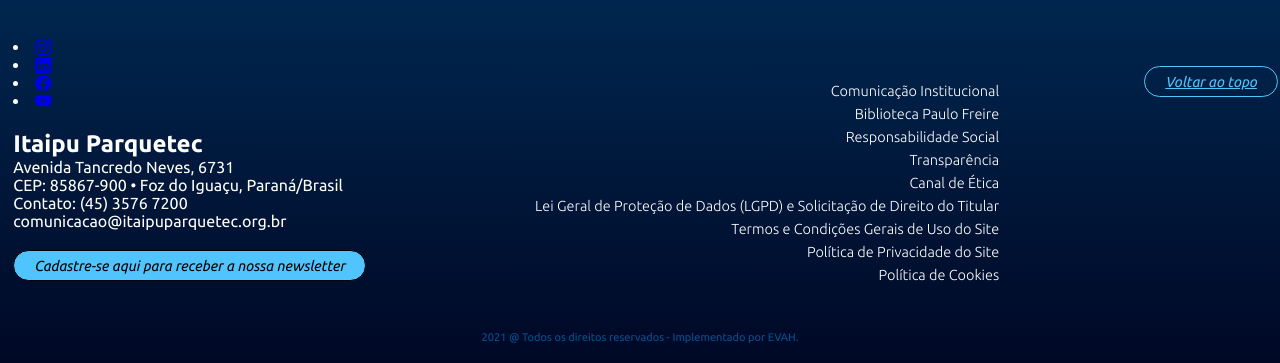
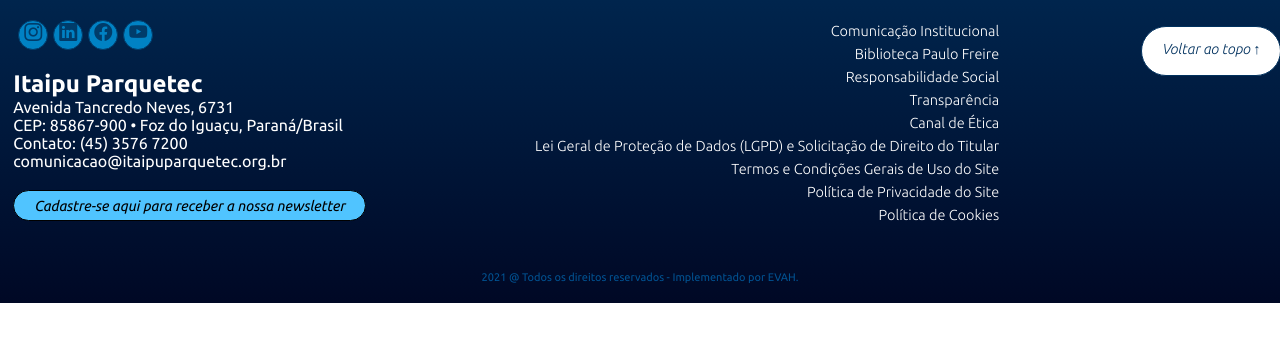
Before and after one commit to JoaoEmanoelM/desenvWeb2024, a plain HTML site: page ptiClone/index.html in a window 1280 px wide. Shown: the part 2867-3230 px from the top of the page. After the commit the page ends 3170 px from the top, so only its background shows below. Drawn offline with nearby package versions, Linux system fonts and the light colour scheme.

Commit message:
Add files via upload

```diff
--- a/ptiClone/index.html
+++ b/ptiClone/index.html
@@ -350,10 +350,10 @@
                         </div>
                         <div class="icones">
                             <ul></ul>
-                                <li><a href="#"><i class="bi bi-instagram"></i></a></li>
-                                <li><a href="#"><i class="bi bi-linkedin"></i></a></li>
-                                <li><a href="#"><i class="bi bi-facebook"></i></a></li>
-                                <li><a href="#"><i class="bi bi-youtube"></i></a></li>
+                                <li><a href="#"><i class="bi2 bi-instagram"></i></a></li>
+                                <li><a href="#"><i class="bi2 bi-linkedin"></i></a></li>
+                                <li><a href="#"><i class="bi2 bi-facebook"></i></a></li>
+                                <li><a href="#"><i class="bi2 bi-youtube"></i></a></li>
                             </ul>
                         </div>
                         <div class="informacoes">
@@ -380,7 +380,7 @@
                         </ul>
                     </div>
                     <div class="conteudoDireita">
-                        <a href="#">Voltar ao topo</a>
+                        <a href="#">Voltar ao topo ↑ </a>
                     </div>
                 </div>
 
--- a/ptiClone/style.css
+++ b/ptiClone/style.css
@@ -351,11 +351,49 @@
     height: 115px;
 }
 
-.rodape .conteudoEsquerda .icones ul{
+.icones {
+    display: flex;
+    flex-direction: row;
+    list-style-type: none;
+    gap: 5px;
+    font-weight: 100;
+}
+
+.bi2 {
+    display: inline;
+    padding: 5px;
     display: inline-block;
-    list-style: none;
-    width: 100%;
+    background-color: #0082c4;
+    font-size: 18px;
+    height: 30px;
+    width: 30px;
+    line-height: 18px;
+    text-align: center;
+    align-items: center;
+    color: #003C6A;
+    cursor: pointer;
+    border-style: solid;
+    border-radius: 50px 50px 50px 50px;
+    border-width: 1px 1px 1px 1px;
+    padding-top: 2px;
+}
 
+
+
+.contato {
+    margin-top: 12px;
+    color: white;
+    font-size: 14px;
+    font-weight: 300;
+    line-height: 21px;
+}
+
+.bi2:hover {
+    color: #0082c4;
+    background-color: #003C6A;
+    border-color: #0082c4;
+    transition: 0.2s ease;
+    cursor: pointer;
 }
 
 
@@ -454,16 +492,18 @@
 .conteudoDireita a {
     font-family: "Ubuntu", Sans-serif;
     font-size: 14.5px;
-    font-weight: 400;
+    font-weight: 200;
     font-style: italic;
-
-    background-color: transparent;
-    color: #50c4ff;
-
+    text-decoration: none;
+    background-color: white;
+    color: #00315E;
+    text-align: center;
+    height: 50px;
     border-style: solid;
     border-width: 1px 1px 1px 1px;
     border-radius: 50px 50px 50px 50px;
     padding: 6px 20px 6px 20px;
+    padding-top: 13px;
 }
 
 .conteudoDireita a:hover {
```
